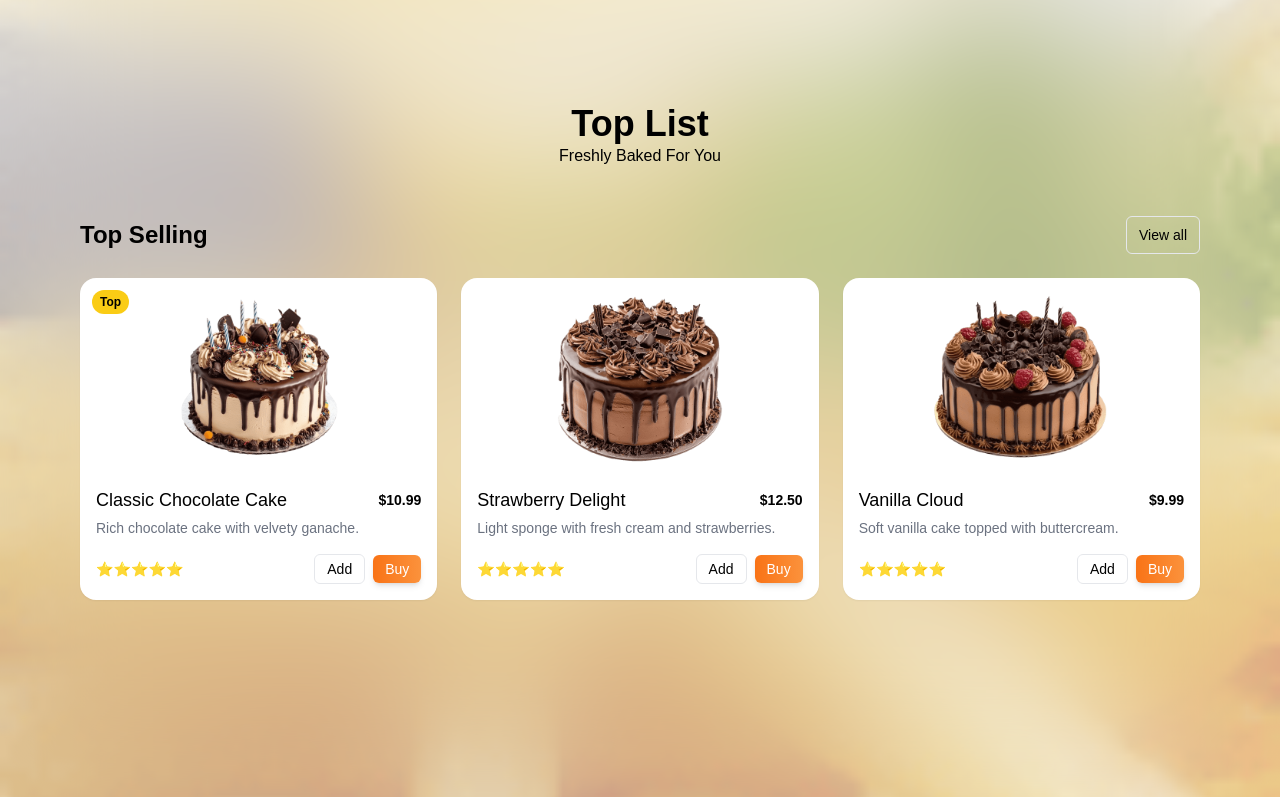
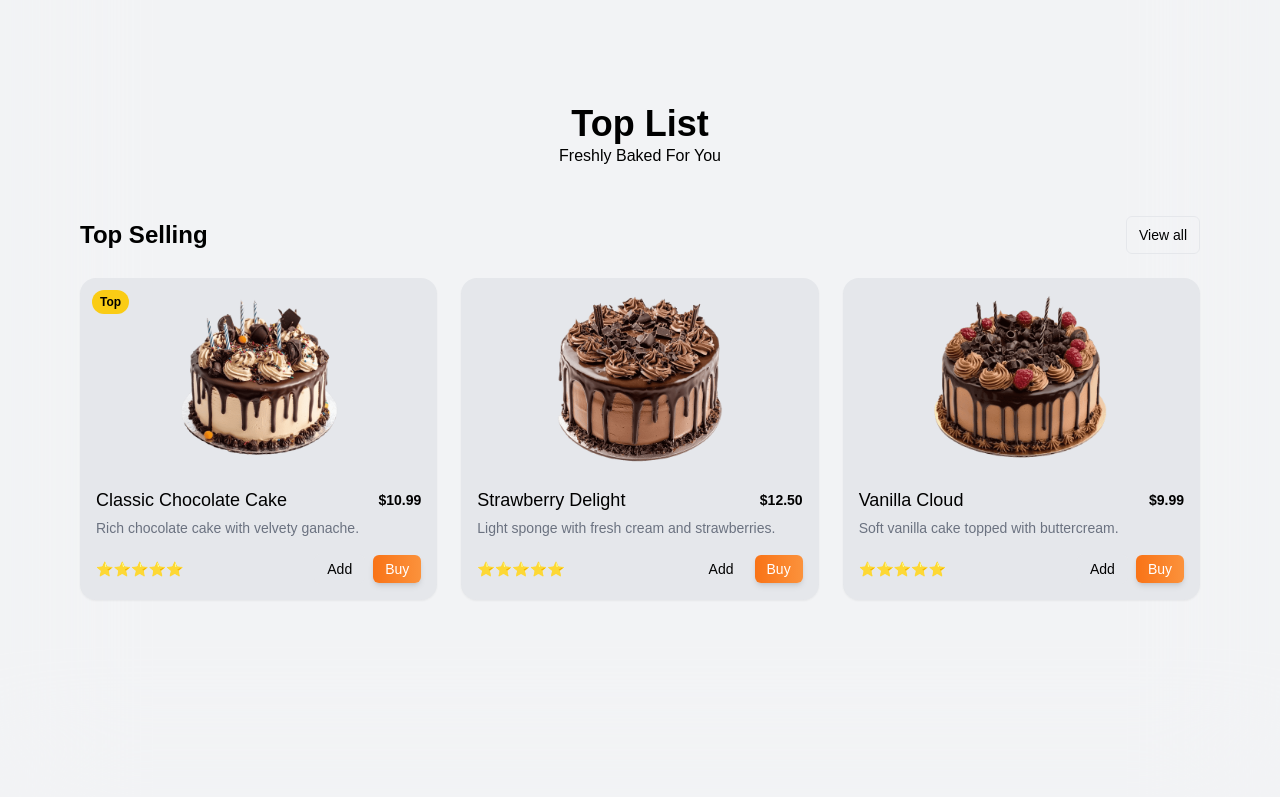
Before and after one commit to xhaadh/new-cake-app, a React (Vite) app: page / in a window 1280 px wide. Shown: the part 616-1413 px from the top of the page. Built offline with nearby package versions, Linux system fonts and the light colour scheme.

Commit message:
commit 14

```diff
--- a/src/App.jsx
+++ b/src/App.jsx
@@ -2,22 +2,15 @@ import React from "react";
 import Navbar from "./components/Navbar/Navbar";
 import Hero from "./components/Hero/Hero";
 import TopList from "./components/TopList/TopList";
-import BgImage from "./assets/2.png";
 import Banner from "./components/Banner/Banner";
 import OurServices from "./components/OurServices/OurServices";
 import Testimonial from "./components/Testimonial/Testimonial";
 import Footer from "./components/Footer/Footer";
 
-const bgStyle = {
-  backgroundImage: `url(${BgImage})`,
-  backgroundRepeat: "no-repeat",
-  backgroundSize: "cover",
-  backgroundPosition: "center",
-};
 
 const App = () => {
   return (
-    <div style={bgStyle} className="overflow-x-hidden">
+    <div className="overflow-x-hidden bg-gray-200">
       <div className="min-h-screen bg-white/50 backdrop-blur-3xl">
         <Navbar />
         <Hero />
--- a/src/components/TopList/TopList.jsx
+++ b/src/components/TopList/TopList.jsx
@@ -53,7 +53,7 @@ export default function TopList() {
         {FoodData.map((item) => (
           <li
             key={item.id}
-            className="bg-white rounded-2xl shadow-sm hover:shadow-md transition-shadow overflow-hidden"
+            className="bg-gray-200 rounded-2xl shadow-sm hover:shadow-md transition-shadow overflow-hidden"
           >
             <div className="relative">
               <img
```
Also changed, not shown: src/assets/2.png (deleted).
